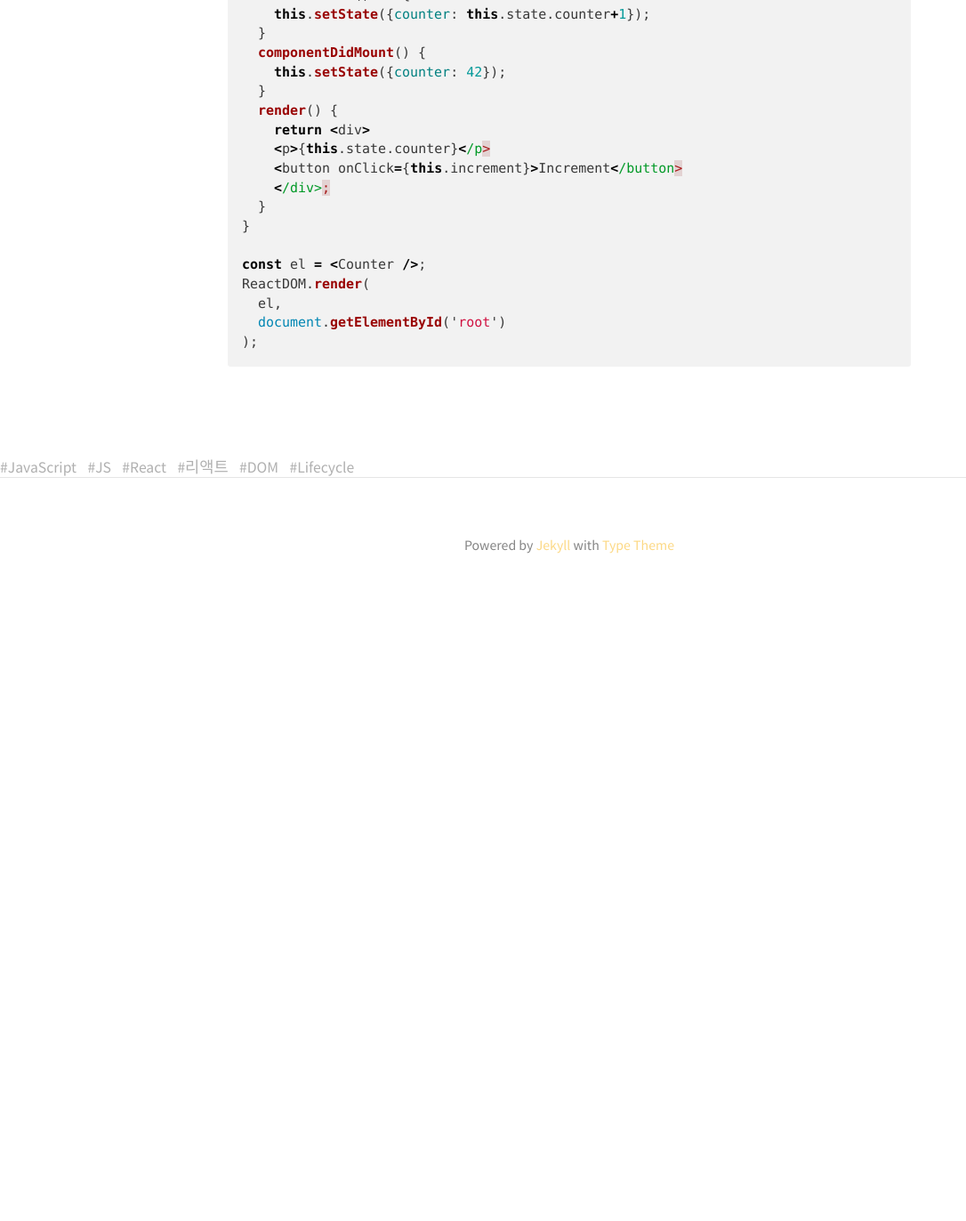
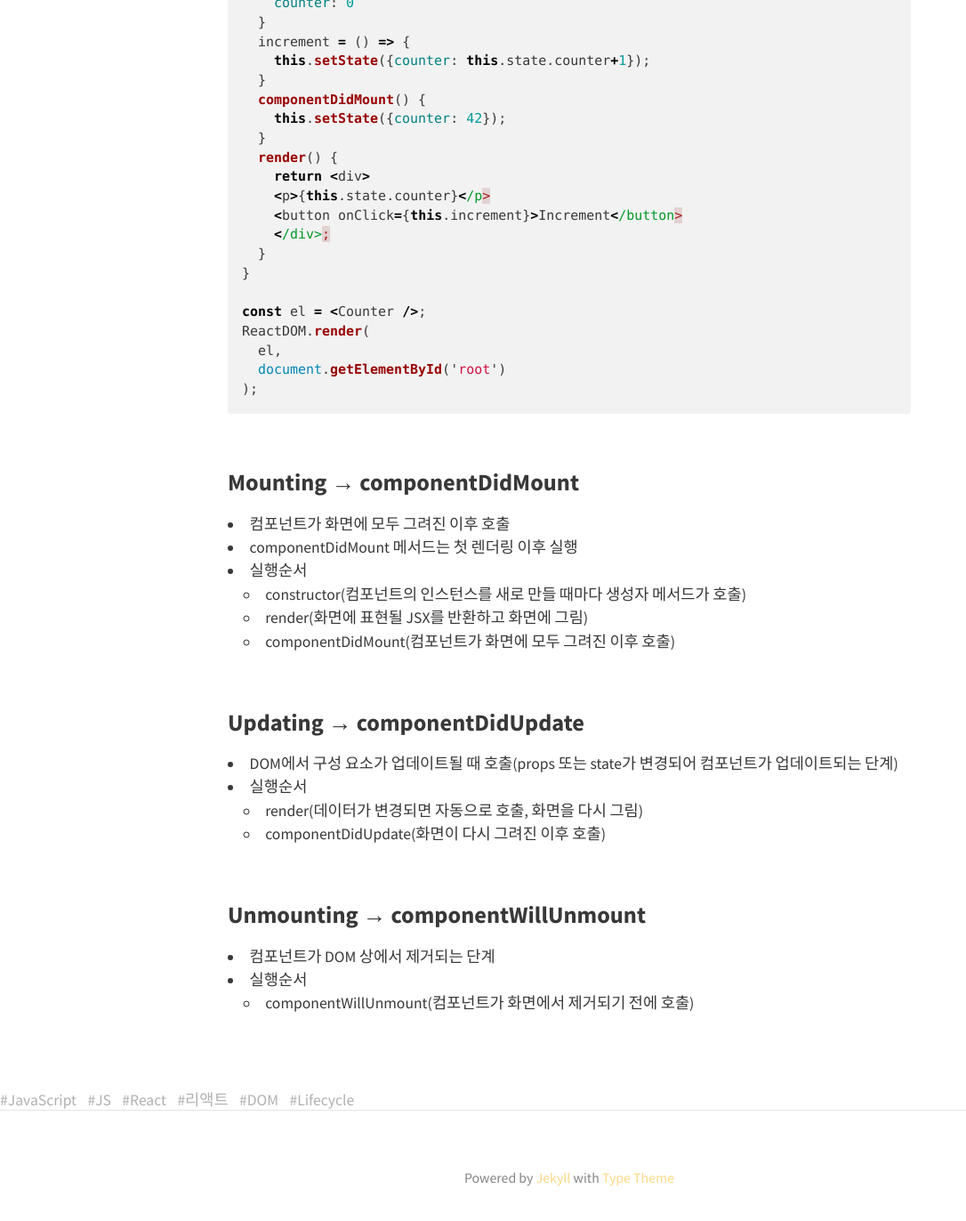
Before and after one commit to BoKyeong-Kim/BoKyeong-Kim.github.io, a Jekyll site: the page built from _posts/Dev-React/2021-03-30-react(3).md, in a window 1280 px wide and 1400 px high, scrolled down 1328 px. Shown: the top 1372 px of the window at 89% size, without its empty margins (0-1086 px from the left). Built offline with Jekyll 4.4.1, drawn with Linux system fonts in a browser that asks for light colours; nearby versions of some CDN libraries; before the commit the page ends 2017 px from its top, so only the background shows below that; some of the changed text lies outside the part shown.

Commit message:
add content lifecycle methods in react basic

````diff
--- a/_posts/Dev-React/2021-03-30-react(3).md
+++ b/_posts/Dev-React/2021-03-30-react(3).md
@@ -18,6 +19,7 @@ tags: [JavaScript,JS, React, 리액트, DOM, Lifecycle]
 - 모든 컴포넌트는 Mount, Update, Unmount되는 단계를 거친다.
 - 각 단계에서 몇 개의 메서드들이 정해진 순서대로 호출되는데, 이때 호출되는 메서드를 Lifecycle Methods라고 한다.
   - Mounting : 컴포넌트가 페이지에 렌더링되는 프로세스(컴포넌트가 화면에 나타남)
+    - 컴포넌트의 인스턴스가 생성되어 DOM 상에 삽입되는 단계로, Mounting은 Lifecyle이 종료될 때까지 한 번만 일어난다.
   - Updating: 컴포넌트가 업데이트됨
   - Unmounting : 컴포넌트가 페이지에서 제거되는 프로세스(컴포넌트가 화면에서 사라짐)
 - 컴포넌트가 페이지에 렌더링되면 componentDidMount 메서드가 호출
@@ -59,3 +61,33 @@ ReactDOM.render(
   document.getElementById('root')
 );
 ```
+
+
+<br>
+
+### Mounting → componentDidMount
+- 컴포넌트가 화면에 모두 그려진 이후 호출
+- componentDidMount 메서드는 첫 렌더링 이후 실행
+- 실행순서
+  - constructor(컴포넌트의 인스턴스를 새로 만들 때마다 생성자 메서드가 호출)
+  - render(화면에 표현될 JSX를 반환하고 화면에 그림)
+  - componentDidMount(컴포넌트가 화면에 모두 그려진 이후 호출)
+
+
+<br>
+
+
+### Updating → componentDidUpdate
+- DOM에서 구성 요소가 업데이트될 때 호출(props 또는 state가 변경되어 컴포넌트가 업데이트되는 단계)
+- 실행순서
+  - render(데이터가 변경되면 자동으로 호출, 화면을 다시 그림)
+  - componentDidUpdate(화면이 다시 그려진 이후 호출)
+
+
+<br>
+
+
+### Unmounting → componentWillUnmount
+- 컴포넌트가 DOM 상에서 제거되는 단계
+- 실행순서
+  - componentWillUnmount(컴포넌트가 화면에서 제거되기 전에 호출)
````
Also changed, not shown: other parts of _posts/Dev-React/2021-03-30-react(3).md (+2 -1 lines).
